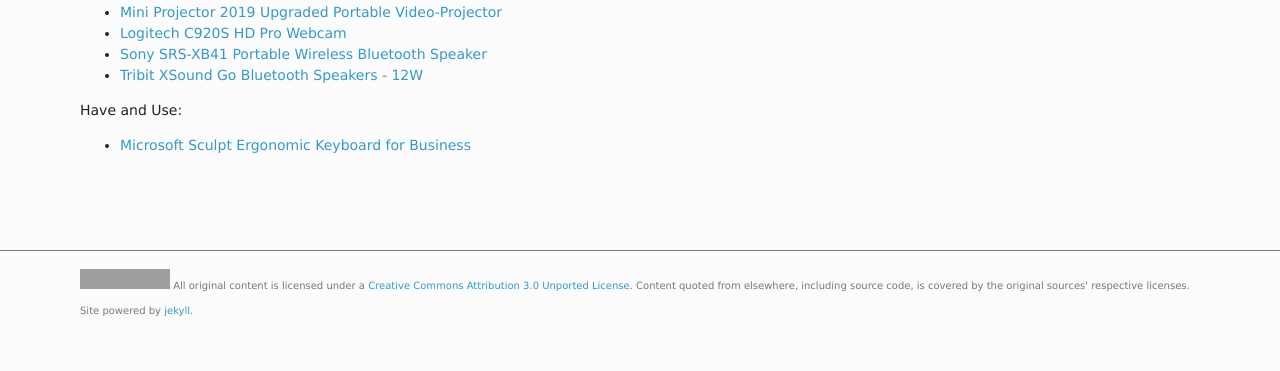
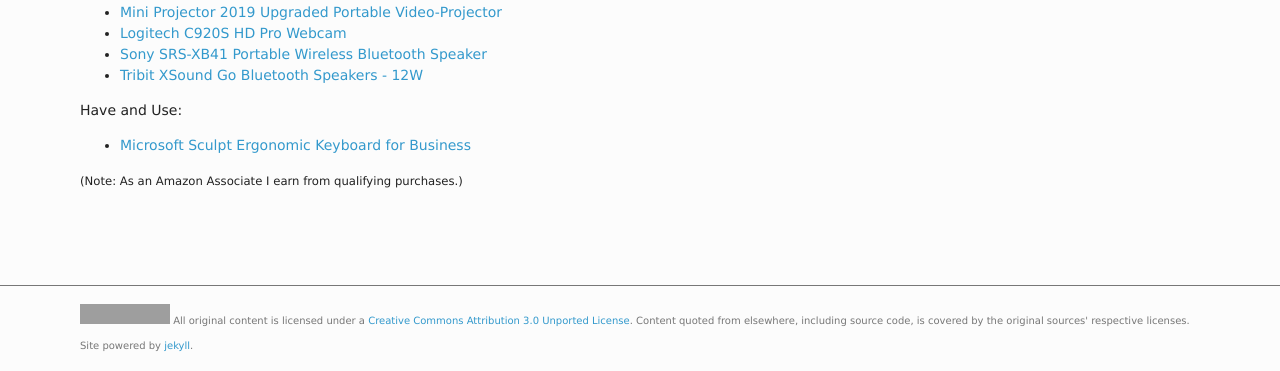
Before and after one commit to AYearOf/ayearof.github.io, a Jekyll site: the page built from stuff.md, in a window 1280 px wide, cut to the strip 791-1162 px from the top of the page. Built offline with Jekyll 4.4.1, drawn with Linux system fonts in a browser that asks for light colours; before the commit the page ends 1127 px from its top, so only the background shows below that; grey boxes are pictures that could not be loaded.

Commit message:
added note about amazon associates

```diff
--- a/stuff.md
+++ b/stuff.md
@@ -40,3 +40,5 @@
 - []()
 - []()
 -->
+
+<small>(Note: As an Amazon Associate I earn from qualifying purchases.)</small>
```
